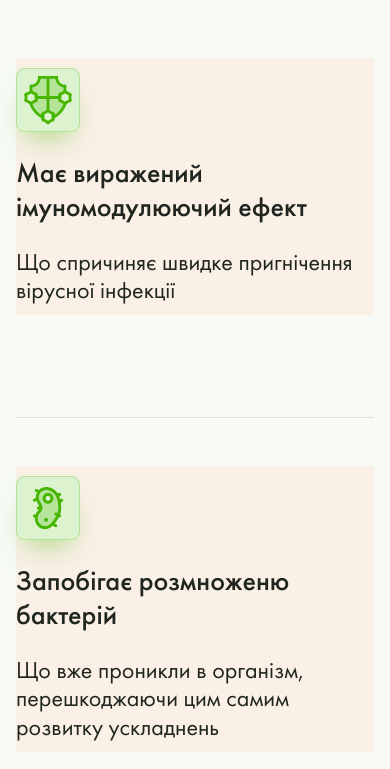
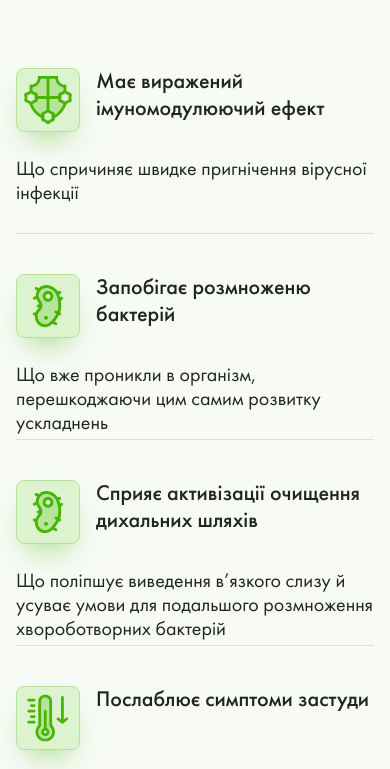
Before and after one commit to v-lavs/land-rez, a website: page index.html in a window 390 px wide. Shown: the part 2755-3524 px from the top of the page. Drawn offline with Linux system fonts and the light colour scheme.

Commit message:
reduced card-action height mobile

```diff
--- a/index.html
+++ b/index.html
@@ -444,12 +444,7 @@
                                      style="background-image: url(assets/img/i-act-5.svg);"></div>
                                 <div class="card-action__title">Скорочує тривалість <br> захворювання</div>
                             </div>
-                            <div class="part">
-                                <p>
-                                    Lorem ipsum dolor sit amet, consectetur adipiscing elit, sed do eiusmod tempor
-                                    incididunt ut labore et dolore magna aliqua.
-                                </p>
-                            </div>
+                            <div class="part"></div>
                         </div>
                     </li>
                 </ul>
--- a/src/js/main.js
+++ b/src/js/main.js
@@ -234,7 +234,7 @@ document.addEventListener('DOMContentLoaded', function () {
         target.classList.add('expanded');
     }
 
-//ANIMATION BLOCKS SECTION ACTION
+// ANIMATION BLOCKS SECTION ACTION
     const blocks = document.querySelectorAll('.action__item');
 
     window.addEventListener('scroll', () => {
--- a/src/scss/layout/section/action.scss
+++ b/src/scss/layout/section/action.scss
@@ -106,7 +106,7 @@
   }
   .card-action {
     display: block;
-    background: linen;
+
     .part {
       width: 100%;
 
@@ -133,7 +133,6 @@
 
 @include respond-to($sm) {
   .action__item {
-    height: 360px;
     &.show {
       .card-action__title {
         font-size: 40px;
@@ -143,4 +142,26 @@
       }
     }
   }
+
+
+
+  .action__item{
+    font-size: 20px;
+    margin-top: 30px;
+    height: 176px;
+  }
+
+  .card-action__title {
+    font-size: 22px;
+    margin-bottom: 10px;
+  }
+  .card-action__icon{
+    flex-shrink: 0;
+    margin-right: 16px;
+
+  }
+ .card-action .d-flex{
+    display: flex;
+   align-items: flex-start;
+  }
 }
```
Also changed, not shown: dist/main.css, dist/main.js.
